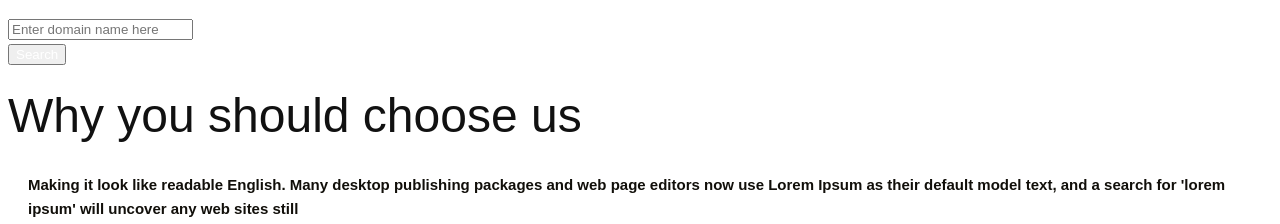
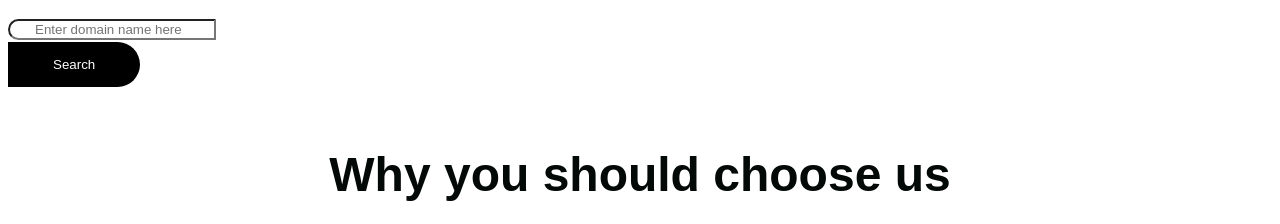
Before and after one commit to Mamun-NSU/Focus-RW, a plain HTML site: page index.html in a window 1280 px wide. Shown: the part 583-807 px from the top of the page. Drawn offline with Linux system fonts and the light colour scheme.

Commit message:
CSS
CSS code

```diff
--- a/css/style.css
+++ b/css/style.css
@@ -219,3 +219,48 @@ a:hover {
     background-color: #1d2124;
     border-color: #171a1d;
 }
+button.btn.btn-primary, button.btn.btn-primary:hover, button.btn.btn-primary:focus {
+    background: #136af8;
+    padding: 10 40px;
+}
+
+
+.search_bt{
+ border-top-right-radius: 30px !important;
+ border-bottom-right-radius: 30px !important;
+ color: #fff;
+ padding-bottom: 10px;
+ padding-top: 10px;
+ background-color: #000;
+ padding: 15px 45px;
+ border: 0px;
+
+}
+
+
+.form-control:not(:last-child) {
+    border-top-left-radius: 30px;
+    border-bottom-left-radius: 30px;
+    padding-left: 25px;
+}
+
+.choose_section{
+    width: 100%;
+    float: left;
+    margin-top: 40px;
+    margin-bottom: 40px;
+}
+
+.choose_text{
+    width: 100%;
+    float: left;
+    text-align: center;
+    color: #030907;
+        font-weight: 600;
+
+}
+.lorem_text{
+    width: 100%;
+    float: left;
+    text-align: center;;
+}
```
